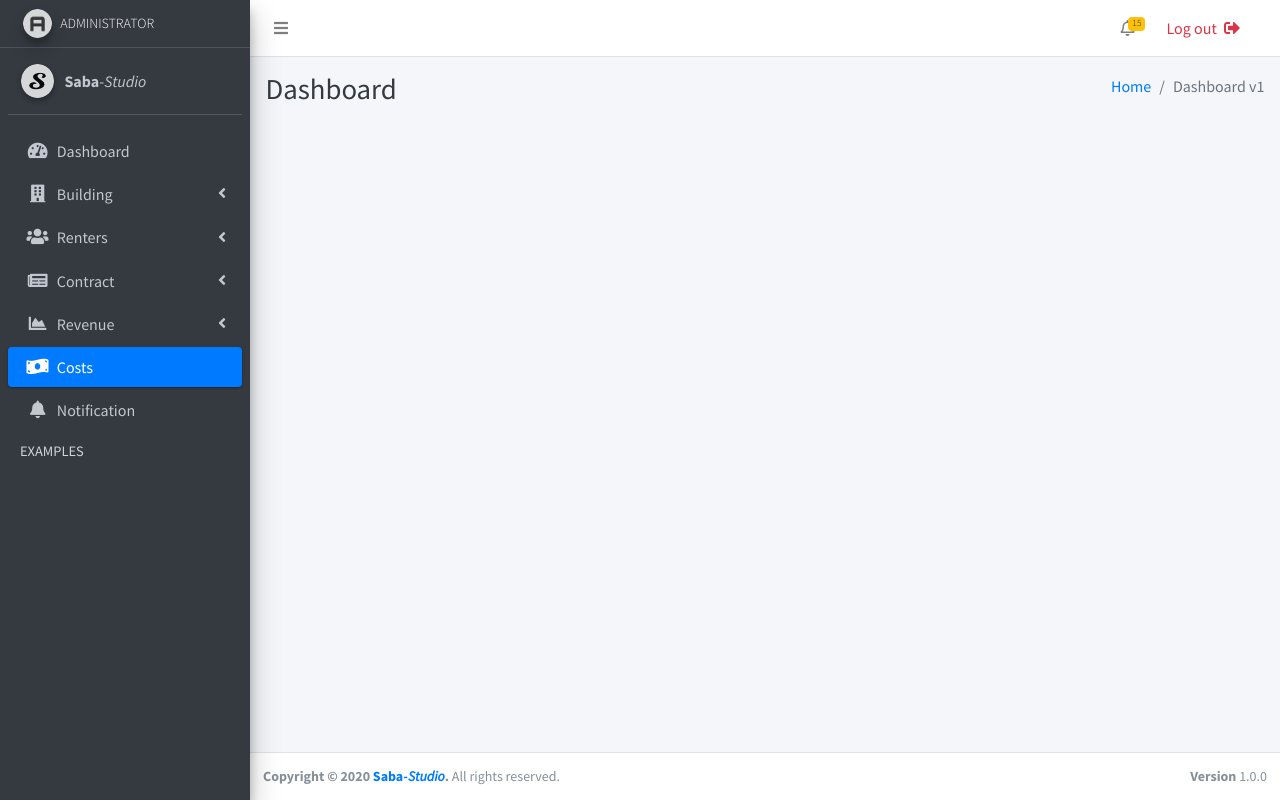
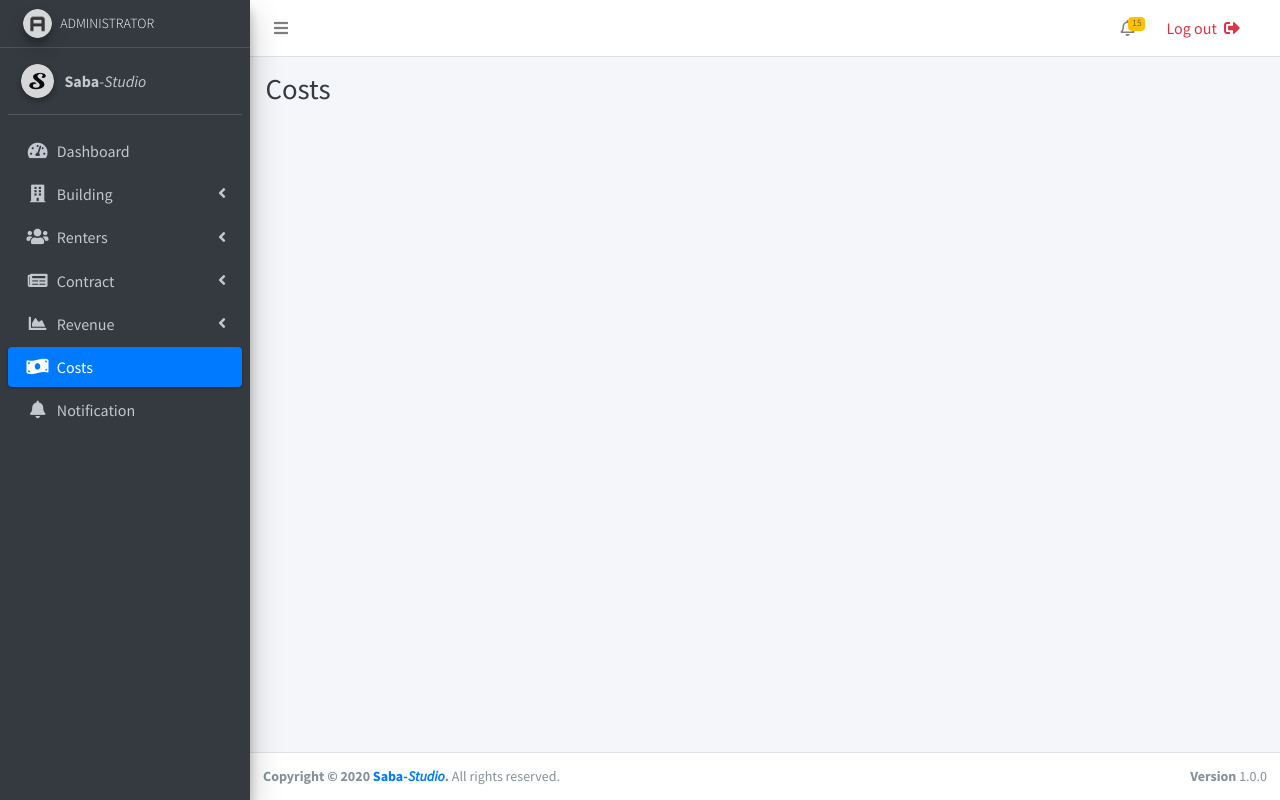
Before and after one commit to NafMKD/building, a PHP site: page /Admin/cost.php in a window 1280 px wide. Run offline with PHP 8.4, Linux system fonts and the light colour scheme; the visitor is signed in with stand-in values (Sample User, id 1); some libraries are stand-ins or nearby versions.

Commit message:
miner update

```diff
--- a/Admin/cost.php
+++ b/Admin/cost.php
@@ -18,16 +18,10 @@ $costactive = "active";
       <div class="container-fluid">
         <div class="row mb-2">
           <div class="col-sm-6">
-            <h1 class="m-0 text-dark">Dashboard</h1>
-          </div><!-- /.col -->
-          <div class="col-sm-6">
-            <ol class="breadcrumb float-sm-right">
-              <li class="breadcrumb-item"><a href="#">Home</a></li>
-              <li class="breadcrumb-item active">Dashboard v1</li>
-            </ol>
-          </div><!-- /.col -->
-        </div><!-- /.row -->
-      </div><!-- /.container-fluid -->
+            <h1 class="m-0 text-dark">Costs</h1>
+          </div>
+        </div>
+      </div>
     </div>
 
     <section class="content">
--- a/Admin/includes/aside.php
+++ b/Admin/includes/aside.php
@@ -183,8 +183,6 @@ error_reporting(0);
                     </a>
                 </li>
 
-                <li class="nav-header">EXAMPLES</li>
-
 
             </ul>
         </nav>
```
Also changed, not shown: Admin/notification.php (+4 -10 lines).
